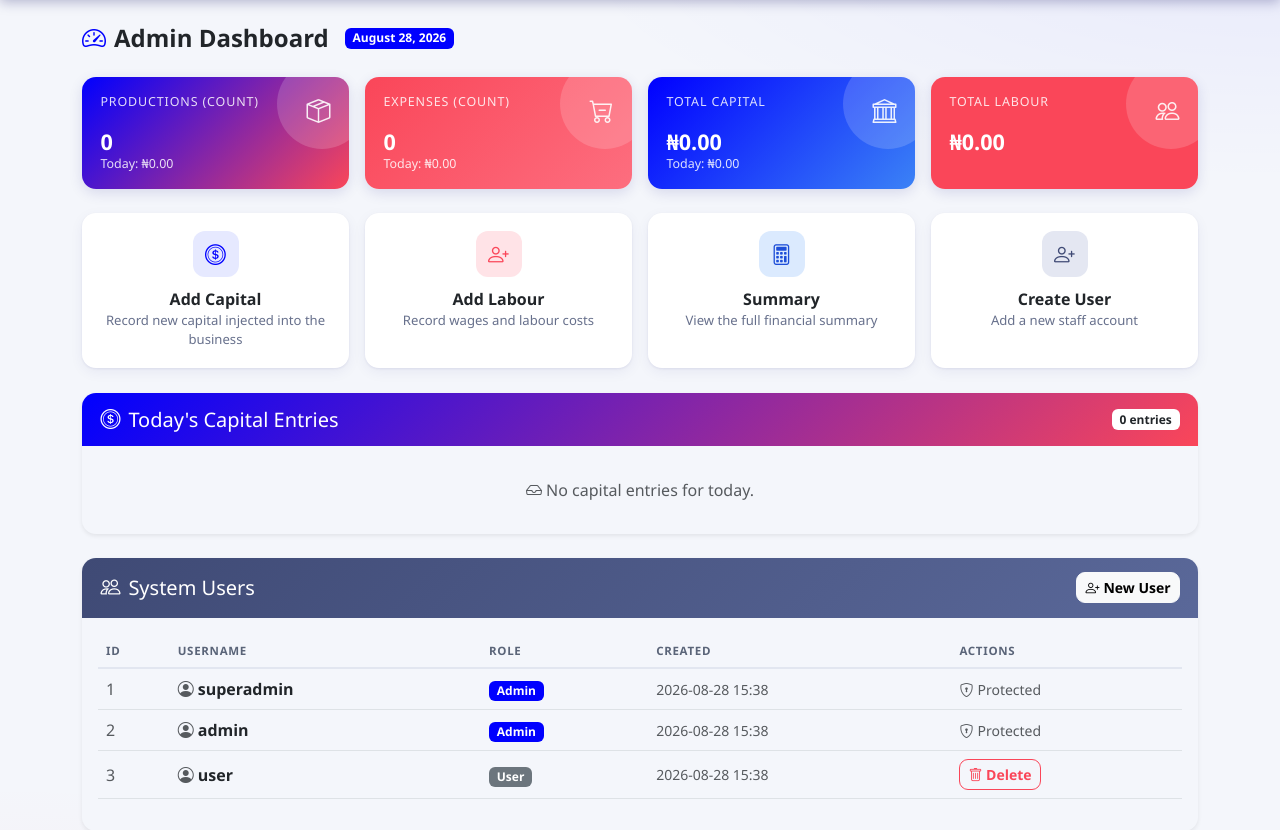
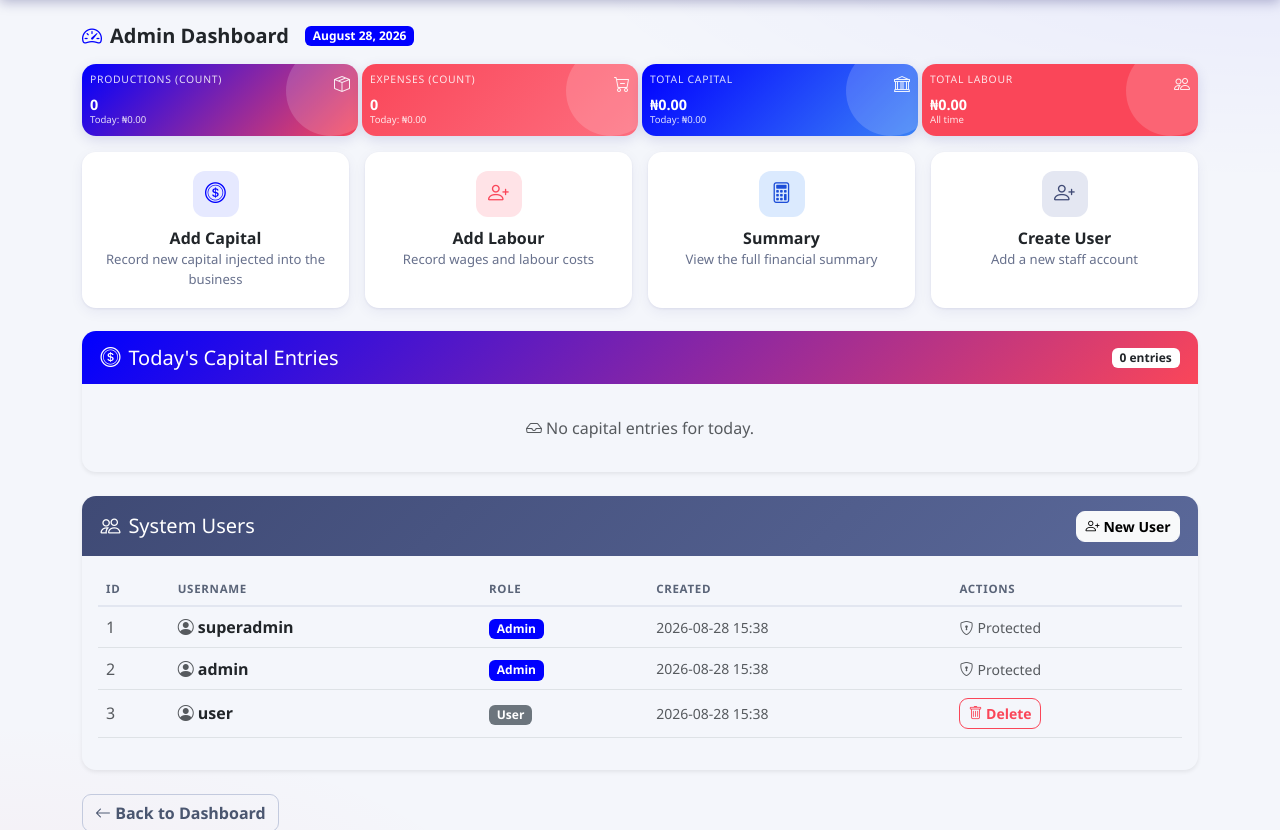
Before and after one commit to Hasyakb/Go_fresh, a Flask app: page /admin in a window 1280 px wide. Shown: the part 58-888 px from the top of the page. Run offline with Flask 3, Linux system fonts and the light colour scheme; a user stored in the database is signed in; some libraries are stand-ins or nearby versions.

Commit message:
Shrink admin stat cards to very small size

```diff
--- a/templates/admin_index.html
+++ b/templates/admin_index.html
@@ -3,57 +3,58 @@
 {% block title %}Admin - {{ business.name }} Record Book{% endblock %}
 
 {% block content %}
-<div class="d-flex align-items-center mb-4">
-    <h4 class="fw-bold mb-0">
+<div class="d-flex align-items-center mb-3">
+    <h5 class="fw-bold mb-0">
         <i class="bi bi-speedometer2 me-2 text-primary"></i>Admin Dashboard
-    </h4>
+    </h5>
     <span class="badge bg-primary ms-3">{{ today.strftime('%B %d, %Y') }}</span>
 </div>
 
-<!-- Stat cards -->
-<div class="row g-3 mb-4">
+<!-- Stat cards - very small -->
+<div class="row g-1 mb-3">  <!-- reduced gutter -->
     <div class="col-xl-3 col-md-6">
-        <div class="stat-card stat-blue">
+        <div class="stat-card stat-blue p-2">  <!-- reduced padding -->
             <div class="d-flex justify-content-between align-items-start">
-                <span class="stat-label">Productions (count)</span>
-                <i class="bi bi-box-seam stat-icon"></i>
+                <span class="stat-label" style="font-size: 0.65rem;">Productions (count)</span>
+                <i class="bi bi-box-seam stat-icon" style="font-size: 1rem;"></i>
             </div>
-            <div class="stat-value">{{ total_productions }}</div>
-            <div class="stat-sub">Today: &#8358;{{ "{:,.2f}".format(total_productions_today) }}</div>
+            <div class="stat-value" style="font-size: 0.9rem; font-weight: 600;">{{ total_productions }}</div>
+            <div class="stat-sub" style="font-size: 0.6rem;">Today: ₦{{ "{:,.2f}".format(total_productions_today) }}</div>
         </div>
     </div>
     <div class="col-xl-3 col-md-6">
-        <div class="stat-card stat-watermelon">
+        <div class="stat-card stat-watermelon p-2">
             <div class="d-flex justify-content-between align-items-start">
-                <span class="stat-label">Expenses (count)</span>
-                <i class="bi bi-cart-dash stat-icon"></i>
+                <span class="stat-label" style="font-size: 0.65rem;">Expenses (count)</span>
+                <i class="bi bi-cart-dash stat-icon" style="font-size: 1rem;"></i>
             </div>
-            <div class="stat-value">{{ total_expenses }}</div>
-            <div class="stat-sub">Today: &#8358;{{ "{:,.2f}".format(total_expenses_today) }}</div>
+            <div class="stat-value" style="font-size: 0.9rem; font-weight: 600;">{{ total_expenses }}</div>
+            <div class="stat-sub" style="font-size: 0.6rem;">Today: ₦{{ "{:,.2f}".format(total_expenses_today) }}</div>
         </div>
     </div>
     <div class="col-xl-3 col-md-6">
-        <div class="stat-card stat-royal">
+        <div class="stat-card stat-royal p-2">
             <div class="d-flex justify-content-between align-items-start">
-                <span class="stat-label">Total Capital</span>
-                <i class="bi bi-bank stat-icon"></i>
+                <span class="stat-label" style="font-size: 0.65rem;">Total Capital</span>
+                <i class="bi bi-bank stat-icon" style="font-size: 1rem;"></i>
             </div>
-            <div class="stat-value">&#8358;{{ "{:,.2f}".format(total_capital_all_time) }}</div>
-            <div class="stat-sub">Today: &#8358;{{ "{:,.2f}".format(total_capital_today) }}</div>
+            <div class="stat-value" style="font-size: 0.9rem; font-weight: 600;">₦{{ "{:,.2f}".format(total_capital_all_time) }}</div>
+            <div class="stat-sub" style="font-size: 0.6rem;">Today: ₦{{ "{:,.2f}".format(total_capital_today) }}</div>
         </div>
     </div>
     <div class="col-xl-3 col-md-6">
-        <div class="stat-card stat-blush">
+        <div class="stat-card stat-blush p-2">
             <div class="d-flex justify-content-between align-items-start">
-                <span class="stat-label">Total Labour</span>
-                <i class="bi bi-people stat-icon"></i>
+                <span class="stat-label" style="font-size: 0.65rem;">Total Labour</span>
+                <i class="bi bi-people stat-icon" style="font-size: 1rem;"></i>
             </div>
-            <div class="stat-value">&#8358;{{ "{:,.2f}".format(total_labour) }}</div>
+            <div class="stat-value" style="font-size: 0.9rem; font-weight: 600;">₦{{ "{:,.2f}".format(total_labour) }}</div>
+            <div class="stat-sub" style="font-size: 0.6rem;">All time</div>
         </div>
     </div>
 </div>
 
-<!-- Quick actions -->
+<!-- Quick actions - unchanged -->
 <div class="row g-3 mb-4">
     <div class="col-xl-3 col-md-6">
         <a href="{{ url_for('admin_add_capital') }}" class="action-tile">
@@ -85,7 +86,7 @@
     </div>
 </div>
 
-<!-- Today's capital entries -->
+<!-- Today's capital entries - unchanged -->
 <div class="card shadow-sm mb-4">
     <div class="card-header bg-primary text-white d-flex justify-content-between align-items-center">
         <h5 class="mb-0"><i class="bi bi-coin me-2"></i>Today's Capital Entries</h5>
@@ -119,7 +120,7 @@
     </div>
 </div>
 
-<!-- System users -->
+<!-- System users - unchanged -->
 <div class="card shadow-sm mb-4">
     <div class="card-header bg-secondary text-white d-flex justify-content-between align-items-center">
         <h5 class="mb-0"><i class="bi bi-people me-2"></i>System Users</h5>
```
